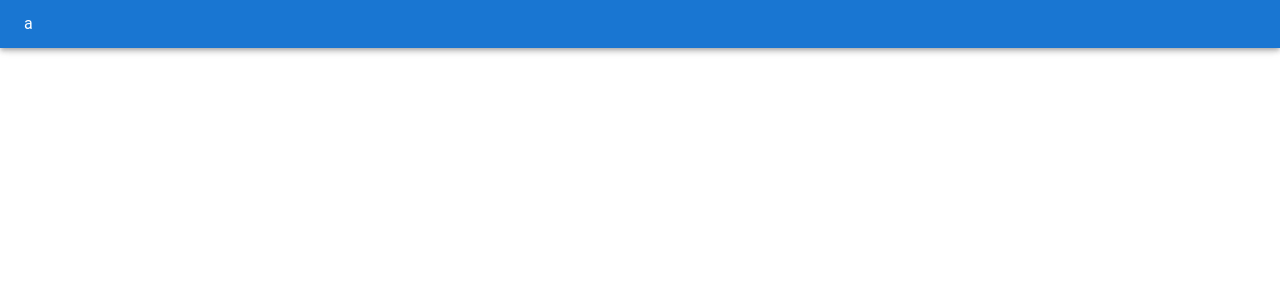
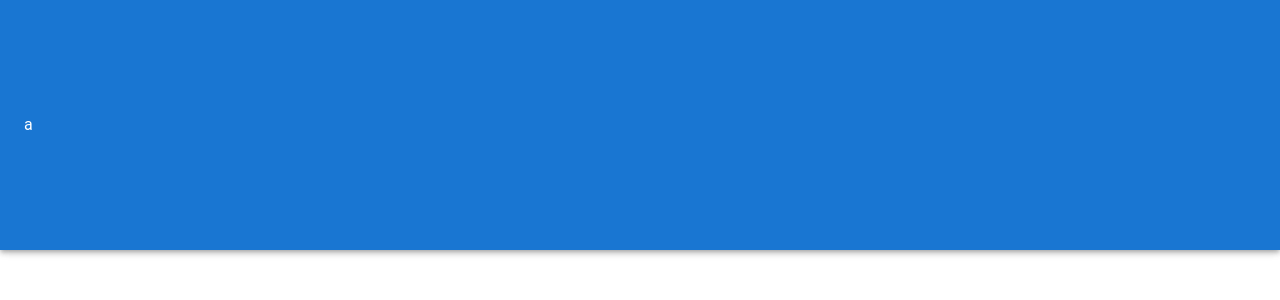
Before and after one commit to Demo-23home/DRF-React-djChat, a React (Vite) app in the folder reactChat/: page / in a window 1280 px wide. Shown: the top 300 px of the page. Built offline with nearby package versions, Linux system fonts and the light colour scheme; the HTML template or start-up script is replaced by a standard one.

Commit message:
Theme-height-import bug

```diff
--- a/reactChat/src/App.tsx
+++ b/reactChat/src/App.tsx
@@ -5,8 +5,8 @@ import {
   RouterProvider,
 } from "react-router-dom";
 import Home from "./pages/Home";
-import { ThemeProvider } from "styled-components";
-import { createMuiTheme } from "./theme/theme";
+import { ThemeProvider } from "@mui/material";
+import createMuiTheme from "./theme/theme";
 
 const router = createBrowserRouter(
   createRoutesFromElements(
--- a/reactChat/src/pages/templates/PrimaryAppBar.tsx
+++ b/reactChat/src/pages/templates/PrimaryAppBar.tsx
@@ -3,7 +3,7 @@ import { useTheme } from "@mui/material/styles";
 
 const PrimaryAppBar = () => {
   const theme = useTheme();
-  const appBarHeight = theme.primaryAppBar?.height ?? 0;
+  const appBarHeight = theme.primaryAppBar.height || 0
 
   return (
     <>
--- a/reactChat/src/theme/theme.tsx
+++ b/reactChat/src/theme/theme.tsx
@@ -14,10 +14,10 @@ declare module "@mui/material/styles" {
   }
 }
 
-export const createMuiTheme = () => {
+const createMuiTheme = () => {
   let theme = createTheme({
     primaryAppBar: {
-      height: 50,
+      height: 250,
     },
   });
   return theme;
```
